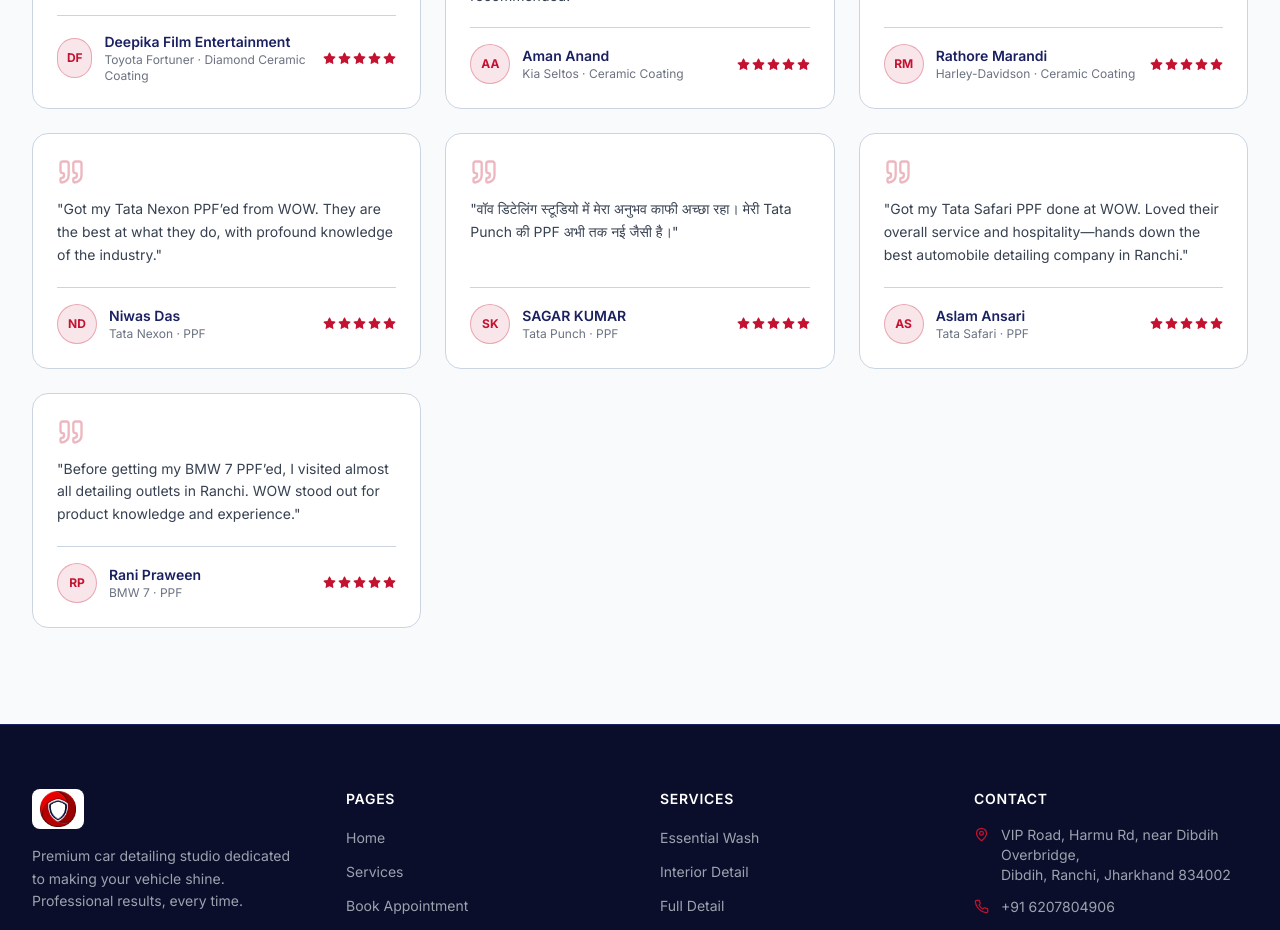
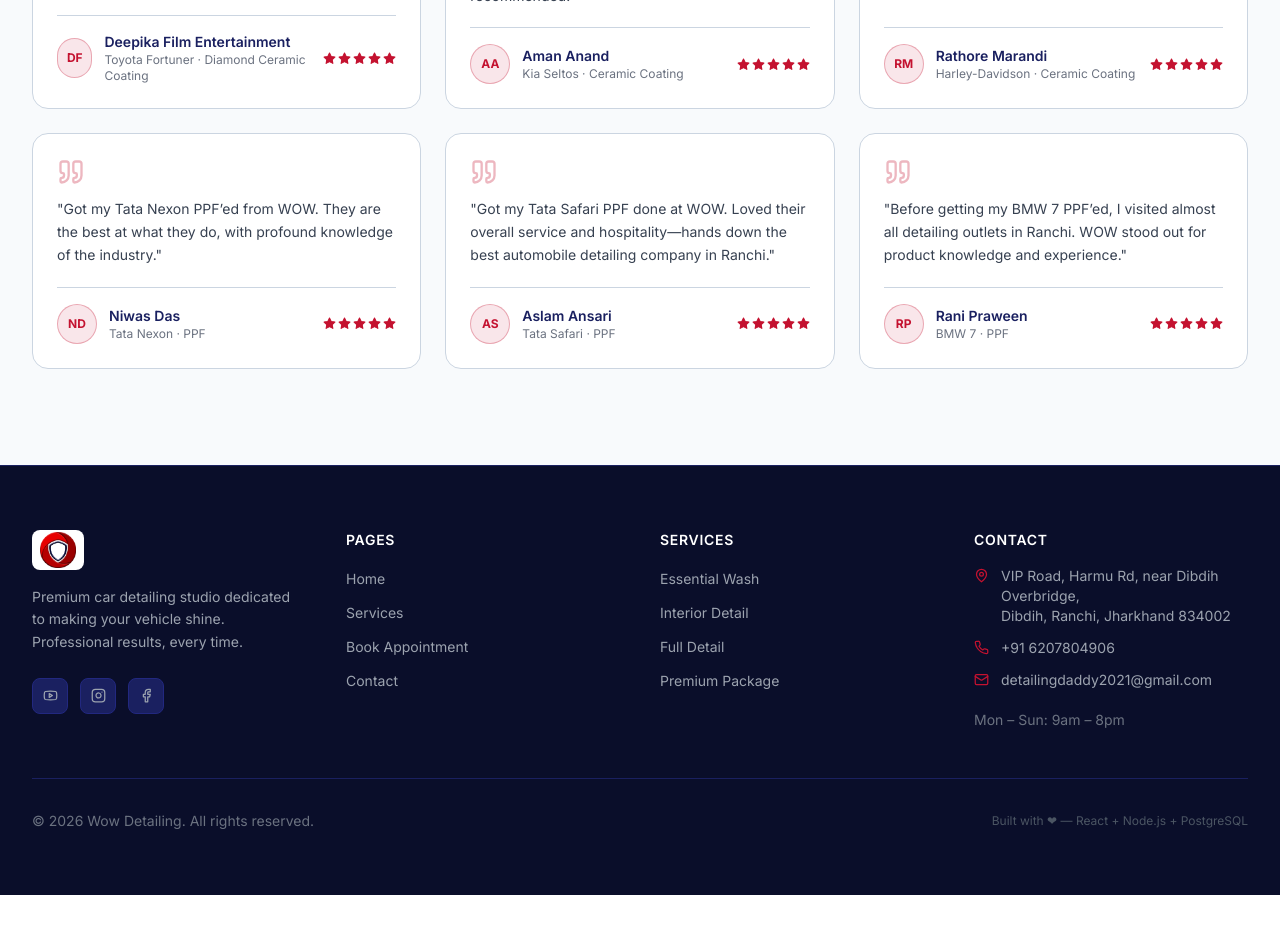
Before and after one commit to unbeatablerajiv/wowdetailing, a React (Vite) app in the folder client/: page /testimonials in a window 1280 px wide. Shown: the part 1340-2270 px from the top of the page. After the commit the page ends 2235 px from the top, so only its background shows below. Built offline with nearby package versions, Linux system fonts and the light colour scheme; no server answers.

Commit message:
Remove Sagar Kumar testimonial

```diff
--- a/client/src/components/Testimonials.jsx
+++ b/client/src/components/Testimonials.jsx
@@ -106,14 +106,6 @@
     avatar: 'ND',
   },
   {
-    id: 15,
-    name: 'SAGAR KUMAR',
-    vehicle: 'Tata Punch · PPF',
-    rating: 5,
-    text: 'वॉव डिटेलिंग स्टूडियो में मेरा अनुभव काफी अच्छा रहा। मेरी Tata Punch की PPF अभी तक नई जैसी है।',
-    avatar: 'SK',
-  },
-  {
     id: 16,
     name: 'Aslam Ansari',
     vehicle: 'Tata Safari · PPF',
```
